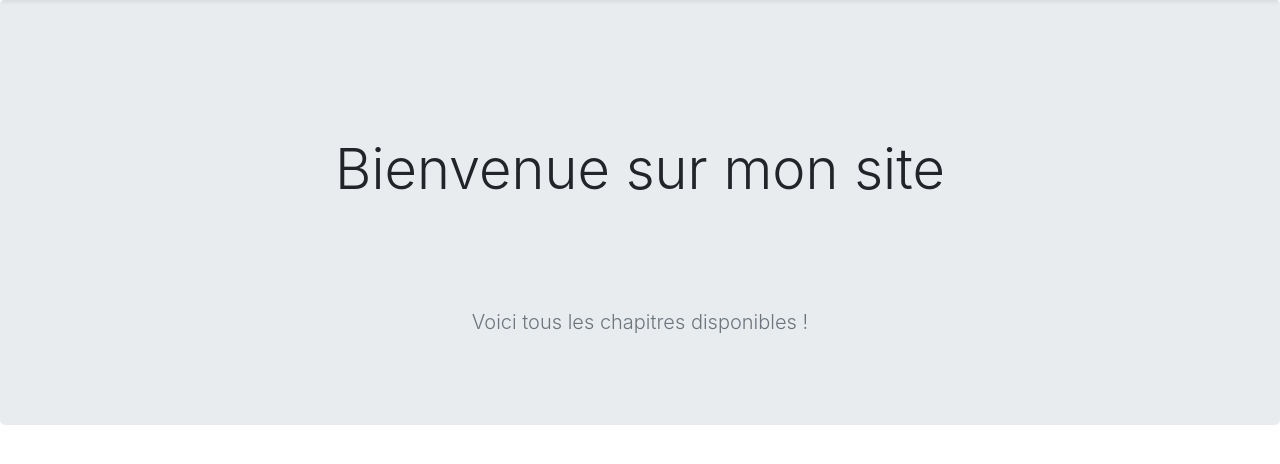
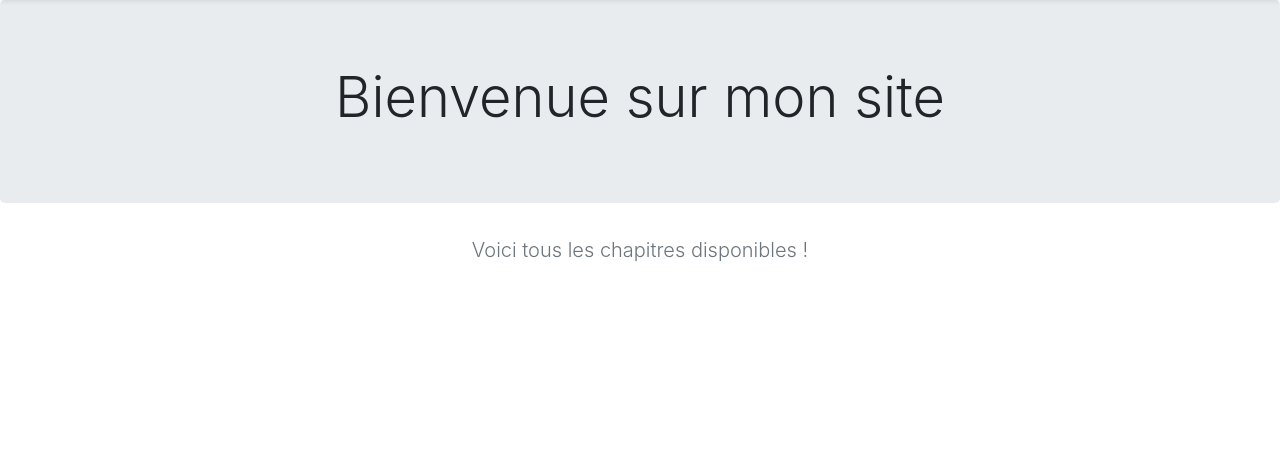
Before and after one commit to GitNico-D/Projet_4, a PHP site: page / in a window 1280 px wide. Shown: the part 80-544 px from the top of the page. Run offline with PHP 8.4, Linux system fonts and the light colour scheme; data that the repository does not hold is empty; some libraries are stand-ins or nearby versions.

Commit message:
Modification de mise en forme

```diff
--- a/Views/Templates/header.php
+++ b/Views/Templates/header.php
@@ -4,7 +4,8 @@
         <meta charset="utf-8" />
         <title>Blog en création</title>
         <link rel="stylesheet" href="https://stackpath.bootstrapcdn.com/bootstrap/4.4.1/css/bootstrap.min.css" integrity="sha384-Vkoo8x4CGsO3+Hhxv8T/Q5PaXtkKtu6ug5TOeNV6gBiFeWPGFN9MuhOf23Q9Ifjh" crossorigin="anonymous">
-        <link rel="stylesheet" href="../src/css/style.css">
+        <link rel="stylesheet" href="./src/css/style.css">
+        <script src="https://kit.fontawesome.com/8b1d8d6405.js" crossorigin="anonymous"></script>
     </head>
     <body>
         <header>
@@ -22,8 +23,3 @@
                 </div>
             </div>
         </header>
-        <section class="jumbotron text-center">
-            <div class="container">
-                <h1 class="display-4"><?= $pageTitle ?></h1>
-            </div>
-            <div id="content" class="container">
```
